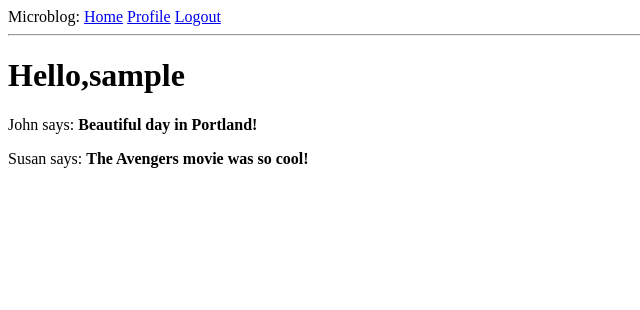
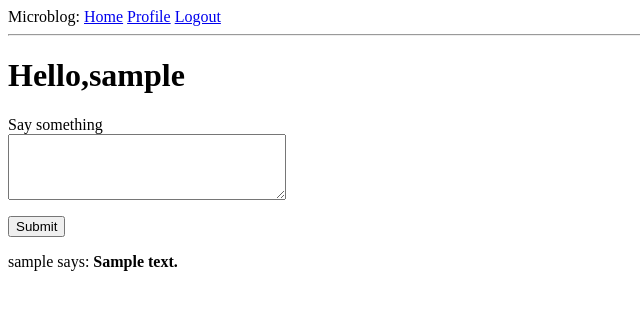
Before and after one commit to weiyuli20/flask-blog, a Flask app: page / in a window 1280 px wide. Shown: the top 310 px of the page, without its empty margins (0-640 px from the left). Run offline with Flask 3, Linux system fonts and the light colour scheme; a user stored in the database is signed in; tables that the repository leaves empty hold one stand-in row (values such as "Sample post").

Commit message:
编辑用户动态

```diff
--- a/src/forms.py
+++ b/src/forms.py
@@ -44,3 +44,11 @@ class EditProfileForm(FlaskForm):
             user = User.query.filter_by(username = self.username.data).first()
             if user is not None:
                 raise ValidationError("Please use a adifferent name")
+
+
+class PostForm(FlaskForm):
+    '''
+    用户动态表单
+    '''
+    post = TextAreaField('Say something', validators=[DataRequired(),Length(min=1,max=140)])
+    submit = SubmitField('Submit')
--- a/src/routes.py
+++ b/src/routes.py
@@ -1,8 +1,8 @@
 from src import app,db
 from flask import render_template,redirect, url_for,flash,request
-from src.forms import LoginForm,RegistrationForm,EditProfileForm
+from src.forms import LoginForm,RegistrationForm,EditProfileForm,PostForm
 from flask_login import current_user,login_user,logout_user,login_required
-from src.models import User
+from src.models import User,Post
 from urllib.parse import urlparse as url_parse
 from datetime import datetime
 
@@ -14,21 +14,19 @@ def before_request():
         current_user.last_seen = datetime.utcnow()
         db.session.commit()
 
-@app.route("/")
-@app.route("/index")
+@app.route('/', methods=['GET', 'POST'])
+@app.route('/index', methods=['GET', 'POST'])
 @login_required
 def index():
-    posts = [
-        {
-            'author': {'username': 'John'},
-            'body': 'Beautiful day in Portland!'
-        },
-        {
-            'author': {'username': 'Susan'},
-            'body': 'The Avengers movie was so cool!'
-        }
-    ]
-    return render_template('index.html', title = 'Home', posts = posts)
+    form = PostForm()
+    if form.validate_on_submit():
+        post = Post(body=form.post.data,author=current_user)
+        db.session.add(post)
+        db.session.commit()
+        flash('Your post is now live!')
+        return redirect(url_for('index'))  #Post/Redirect/Get 重定向向浏览器返送302响应，浏览器会重新发起get请求
+    posts = current_user.followed_posts().all()
+    return render_template('index.html', title = 'Home', form=form,posts = posts)
 
 @app.route("/register",methods=['GET', 'POST'])
 def register():
--- a/src/templates/index.html
+++ b/src/templates/index.html
@@ -1,6 +1,17 @@
 {% extends 'base.html' %}
 {% block content %}
     <h1> Hello,{{current_user.username}}</h1>
+    <form action="" method="post">
+        {{ form.hidden_tag() }}
+        <p>
+            {{ form.post.label }}<br>
+            {{ form.post(cols=32, rows=4) }}<br>
+            {% for error in form.post.errors %}
+            <span style="color: red;">[{{ error }}]</span>
+            {% endfor %}
+        </p>
+        <p> {{ form.submit()}} </p>
+    </form>
     {% for post in posts %}
         <div>  <p> {{post.author.username}} says: <b> {{post.body}}</b> </p></div>
     {% endfor %}
```
Also changed, not shown: app.db.
